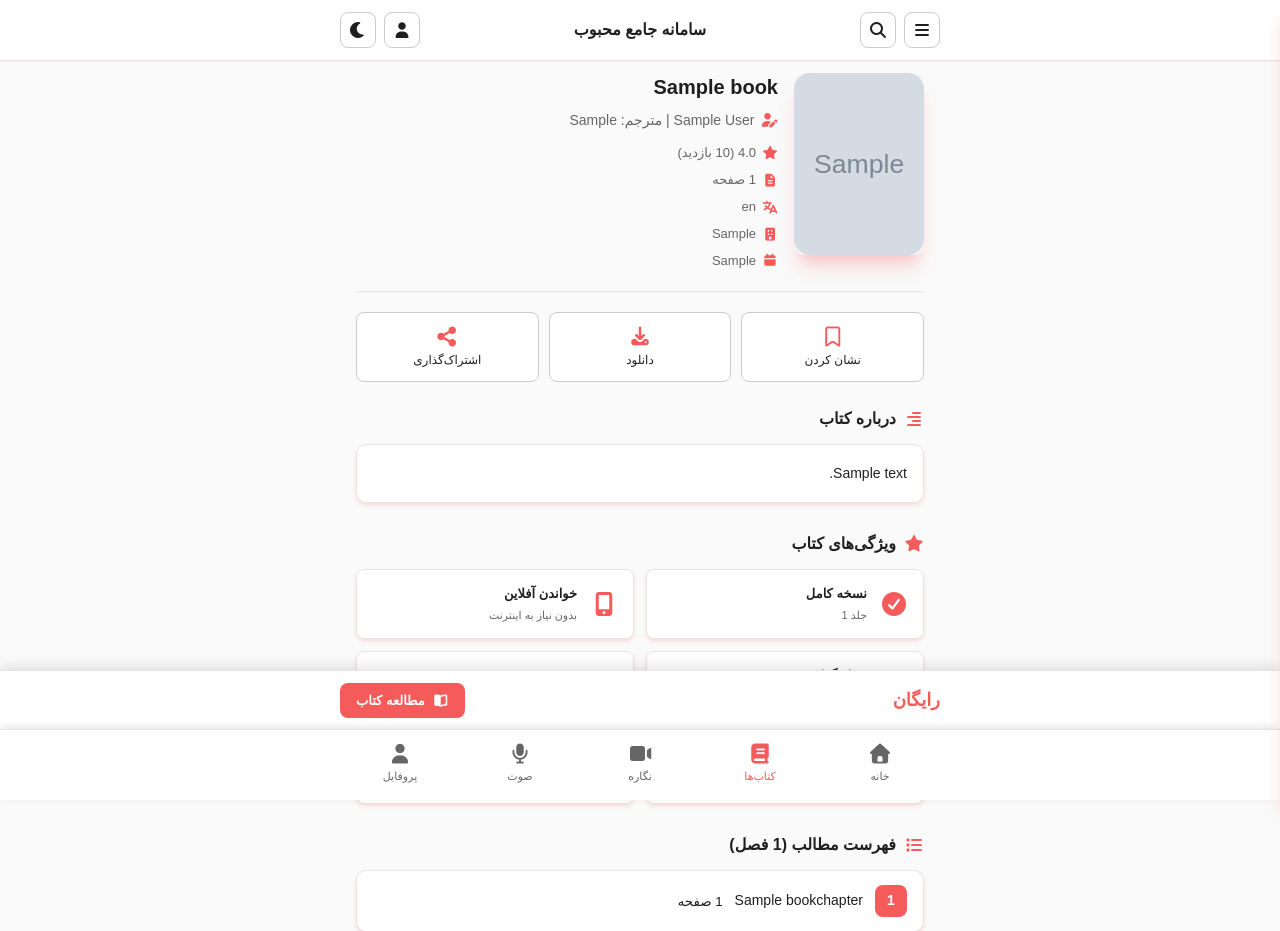
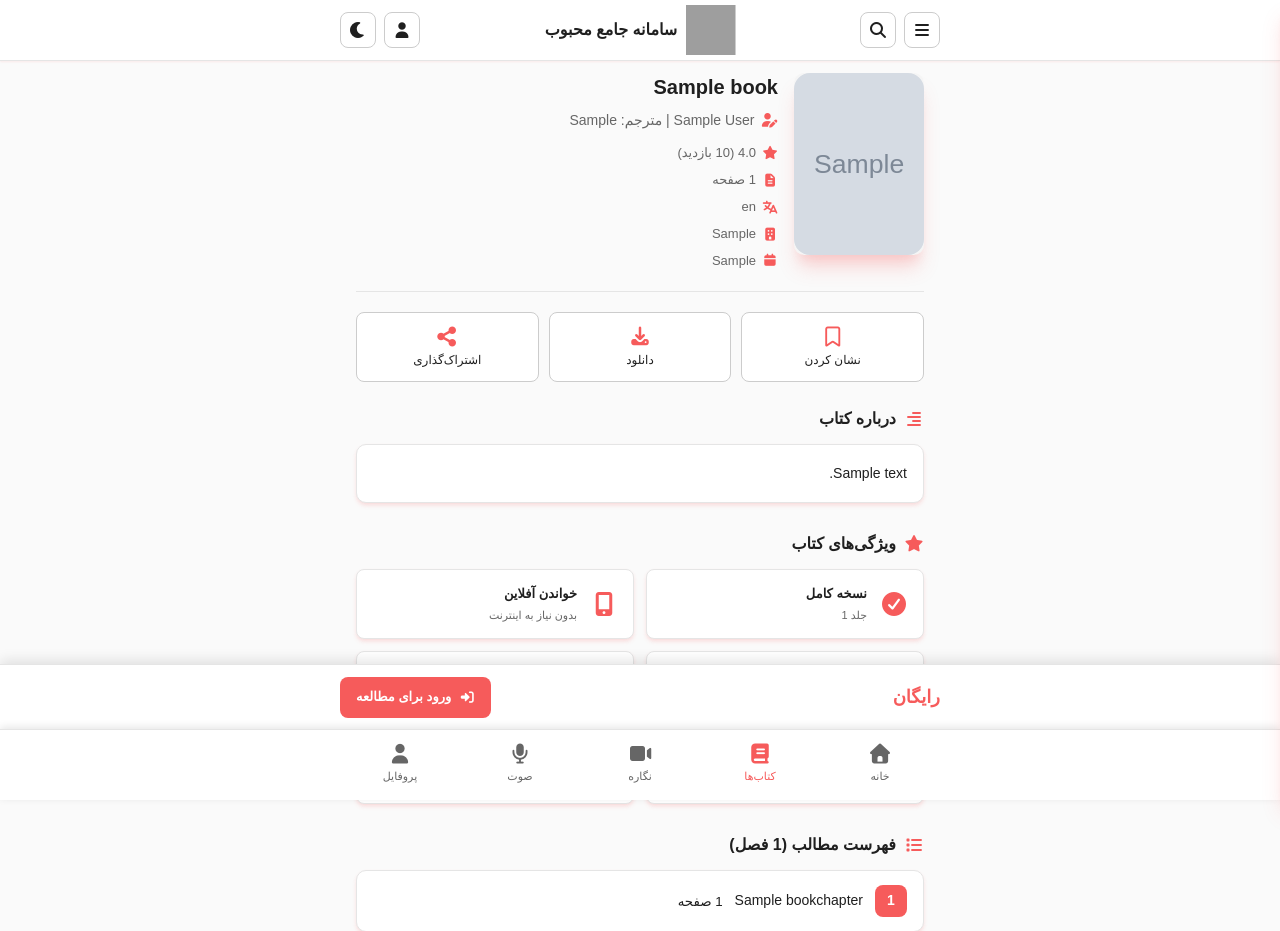
Before and after one commit to algorithmic-mind/mahboub, a Django app: a page that uses templates/base.html in a window 1280 px wide. Shown: the top 931 px of the page. Run offline with Django 5.2, Linux system fonts and the light colour scheme; tables that the repository leaves empty hold one stand-in row (values such as "Sample post"); grey boxes marked "Sample" are stand-in pictures; some libraries are stand-ins or nearby versions; grey boxes are pictures that could not be loaded.

Commit message:
Add logo

```diff
--- a/book/urls.py
+++ b/book/urls.py
@@ -1,12 +1,12 @@
-from django.urls import re_path, path
+from django.urls import re_path
 from . import views
 
 app_name = 'books'
 
 urlpatterns = [
-    re_path(r'^$',                                   views.books_list,       name='books_list'),
-    re_path(r'^category/(?P<slug>[^/]+)/$',          views.books_by_category,name='books_by_category'),
-    path('<slug:slug>/read/',                         views.book_reader,      name='book_reader'),
-    path('<slug:slug>/page-api/',                     views.book_page_api,    name='book_page_api'),
-    re_path(r'^(?P<slug>[^/]+)/$',                   views.book_detail,      name='book_detail'),
+    re_path(r'^$',                                        views.books_list,        name='books_list'),
+    re_path(r'^category/(?P<slug>[^/]+)/$',               views.books_by_category, name='books_by_category'),
+    re_path(r'^(?P<slug>[^/]+)/read/$',                   views.book_reader,       name='book_reader'),
+    re_path(r'^(?P<slug>[^/]+)/page-api/$',               views.book_page_api,     name='book_page_api'),
+    re_path(r'^(?P<slug>[^/]+)/$',                        views.book_detail,       name='book_detail'),
 ]
--- a/book/views.py
+++ b/book/views.py
@@ -131,8 +131,11 @@
 # Book Reader — بر اساس دیتابیس BookPage
 # ─────────────────────────────────────────────────────────────────────────
 
+from django.contrib.auth.decorators import login_required
+
+@login_required(login_url='/account/login/')
 def book_reader(request, slug):
-    """صفحه خواندن — از دیتابیس BookPage"""
+    """صفحه خواندن — نیاز به لاگین — از دیتابیس BookPage"""
     book = get_object_or_404(Book, slug=slug, is_active=True)
 
     from purchase.models import Purchase
--- a/templates/base.html
+++ b/templates/base.html
@@ -55,6 +55,7 @@
             </div>
 
             <a href="{% url 'main:main' %}" class="app-logo">
+                <img src="{% static 'imgs/logo.svg' %}" alt="لوگوی محبوب" width="50" height="50">
                 <span class="app-logo-text">سامانه جامع محبوب</span>
             </a>
 
--- a/templates/books/book_detail.html
+++ b/templates/books/book_detail.html
@@ -298,9 +298,10 @@
     </div>
 </div>
 
-<!-- Purchase Bar - اضافه شده مشابه فایل قبلی -->
+<!-- Purchase Bar -->
 <div class="purchase-bar">
     <div class="purchase-content">
+
         <div class="purchase-price">
             {% if book.access_type == 'free' %}
                 <div class="current-price">رایگان</div>
@@ -313,22 +314,41 @@
                 {% endif %}
             {% endif %}
         </div>
+
         <div class="purchase-actions">
-            {% if book.access_type == 'free' %}
-            <button class="btn btn-primary" id="readBookBtn">
+
+            {% if not user.is_authenticated %}
+                {# ── کاربر لاگین نیست ── #}
+                <a href="{% url 'account:login' %}?next={{ request.path }}" class="btn btn-primary">
+                    <i class="fas fa-sign-in-alt"></i>
+                    ورود برای مطالعه
+                </a>
+
+            {% elif book.access_type == 'free' or has_access %}
+                {# ── رایگان یا خریداری‌شده ── #}
+                <a href="{% url 'books:book_reader' book.slug %}" class="btn btn-primary">
                     <i class="fas fa-book-open"></i>
                     مطالعه کتاب
-            </button>
+                </a>
+
             {% else %}
-            <button class="btn btn-primary" id="purchaseBtn">
+                {# ── پولی و هنوز نخریده ── #}
+                <form method="post" action="{% url 'purchase:start' 'book' book.pk %}" style="display:inline;">
+                    {% csrf_token %}
+                    <button type="submit" class="btn btn-primary">
                         <i class="fas fa-shopping-cart"></i>
                         خرید کتاب
                     </button>
-            <button class="btn btn-secondary" id="previewBtn">
+                </form>
+                {# پیش‌نمایش فقط اگر فصل رایگان دارد #}
+                {% if book.chapters.filter.count > 0 %}
+                <a href="{% url 'books:book_reader' book.slug %}" class="btn btn-secondary">
                     <i class="fas fa-eye"></i>
                     مطالعه نمونه
-            </button>
+                </a>
                 {% endif %}
+            {% endif %}
+
         </div>
     </div>
 </div>
@@ -337,5 +357,31 @@
 
 {% block extra_js %}
 <script src="{% static 'js/book-detail.js' %}"></script>
+<script>
+/* نشان‌کردن کتاب */
+document.getElementById('bookmarkBtn')?.addEventListener('click', function () {
+    const icon = this.querySelector('i');
+    const isMarked = icon.classList.contains('fas');
+    icon.className = isMarked ? 'far fa-bookmark' : 'fas fa-bookmark';
+    showToast(isMarked ? 'نشان حذف شد' : 'کتاب نشان شد ✓');
+});
 
+/* اشتراک‌گذاری */
+document.getElementById('shareBtn')?.addEventListener('click', function () {
+    if (navigator.share) {
+        navigator.share({ title: '{{ book.title }}', url: window.location.href });
+    } else {
+        navigator.clipboard.writeText(window.location.href);
+        showToast('لینک کپی شد ✓');
+    }
+});
+
+function showToast(msg) {
+    const t = document.createElement('div');
+    t.textContent = msg;
+    t.style.cssText = 'position:fixed;bottom:90px;left:50%;transform:translateX(-50%);background:var(--card-bg);color:var(--text-primary);padding:10px 20px;border-radius:10px;box-shadow:var(--shadow-xl);font-size:14px;z-index:9999;border:1px solid var(--gray-200);white-space:nowrap;';
+    document.body.appendChild(t);
+    setTimeout(() => t.remove(), 2200);
+}
+</script>
 {% endblock %}
```
Also changed, not shown: templates/books/book_reader.html (+31 -1 lines), templates/podcasts/podcast_detail.html (renamed from templates/podcats/podcast_detail.html), templates/podcasts/podcasts.html (renamed from templates/podcats/podcasts.html). Lines whose indentation alone changed are shown as unchanged.
